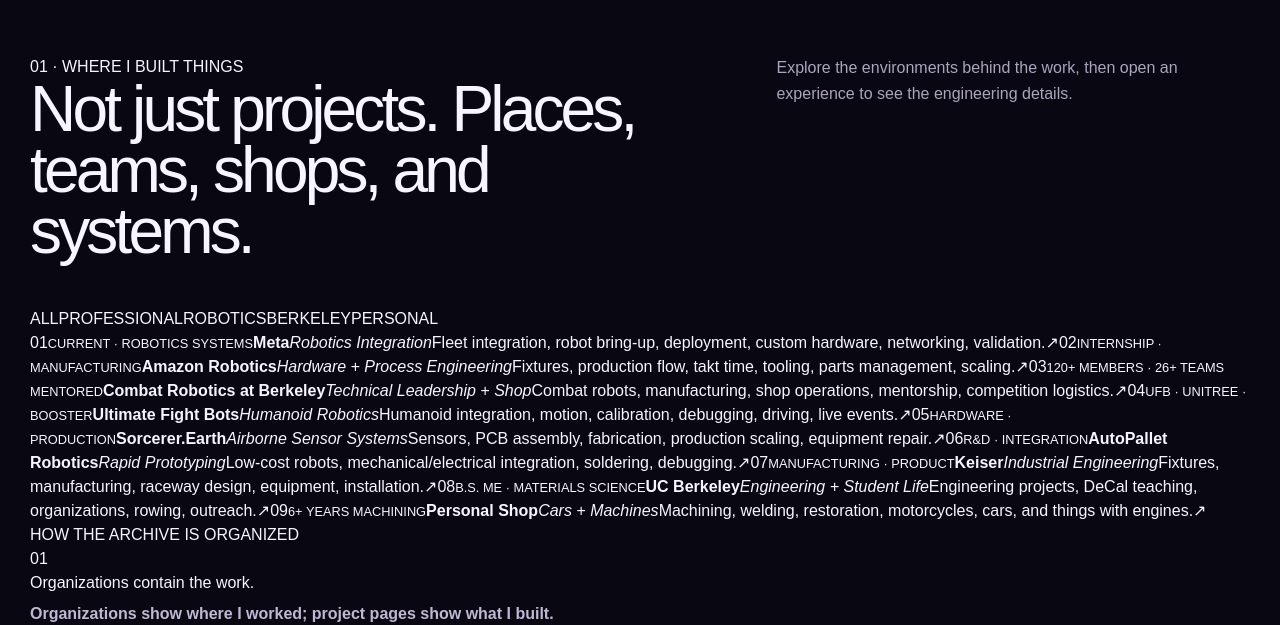
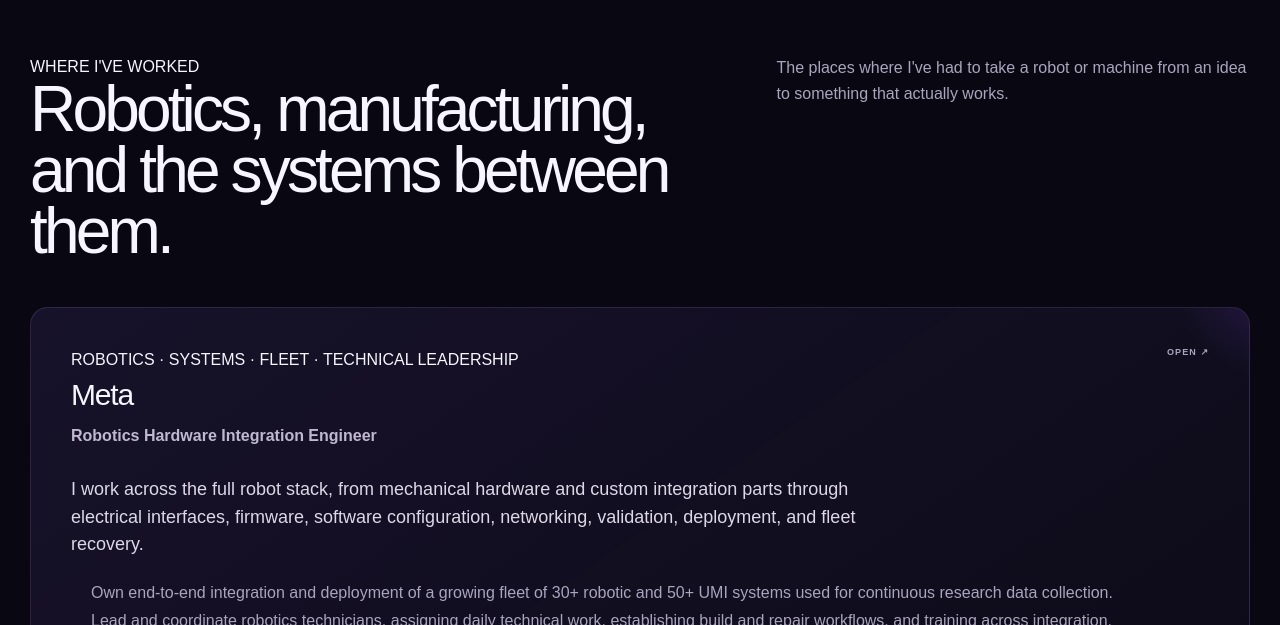
Before and after one commit to GursimarVirk/SimarWebsite, a Next.js app: page / in a window 1280 px wide. Shown: the part 2175-2800 px from the top of the page. Built offline with nearby package versions, Linux system fonts and the light colour scheme.

Commit message:
Rebuild homepage around work, selected projects, and story

```diff
--- a/app/page.tsx
+++ b/app/page.tsx
@@ -80,7 +80,7 @@ const experiences = [
     ],
   },
   {
-    title: "Keiser Wire Raceway",
+    title: "Keiser",
     role: "Mechanical Design · Manufacturing · Product Development",
     tag: "MECHANICAL · MANUFACTURING · PRODUCT",
     intro:
@@ -419,10 +419,6 @@ export default function Home() {
           <div className="photo-orbit orbit-two" />
         </div>
 
-        <div className="hero-note">
-          <span>01 / 06</span>
-          <span>BUILT, TESTED, REBUILT</span>
-        </div>
       </section>
 
       <section className="snapshot page-width" aria-label="Quick snapshot">
@@ -474,63 +470,52 @@ export default function Home() {
         </div>
       </section>
 
-      <section className="page-width section build-section" id="build">
+      <section className="page-width section" id="work">
         <div className="section-heading">
-          <div><SectionLabel>01 · WHERE I BUILT THINGS</SectionLabel><h2>Not just projects. Places, teams, shops, and systems.</h2></div>
-          <p>Explore the environments behind the work, then open an experience to see the engineering details.</p>
+          <div>
+            <SectionLabel>WHERE I&apos;VE WORKED</SectionLabel>
+            <h2>Robotics, manufacturing, and the systems between them.</h2>
+          </div>
+          <p>
+            The places where I&apos;ve had to take a robot or machine from an idea to something that
+            actually works.
+          </p>
         </div>
-        <div className="filter-row">
-          <button className="selected">ALL</button>
-          <button>PROFESSIONAL</button><button>ROBOTICS</button><button>BERKELEY</button><button>PERSONAL</button>
-        </div>
-        <div className="build-layout">
-          <div className="build-list">
-            {buildPlaces.map((item, index) => (
-              <a className="build-card" key={item.title} href={item.title === "UC Berkeley" ? "#berkeley" : item.title === "Personal Shop" ? "#about" : `/experience/${experienceSlug(item.title)}`}>
-                <span className="build-index">{String(index + 1).padStart(2, "0")}</span>
-                <span className="build-card-main"><small>{item.meta}</small><strong>{item.title}</strong><em>{item.subtitle}</em><span>{item.description}</span></span>
-                <span className="build-arrow">↗</span>
-              </a>
-            ))}
-          </div>
-          <div className="build-feature">
-            <SectionLabel>HOW THE ARCHIVE IS ORGANIZED</SectionLabel>
-            <div className="build-feature-number">01</div>
-            <h3>Organizations contain the work.</h3>
-            <p className="role">Organizations show where I worked; project pages show what I built.</p>
-            <p><strong>Keiser</strong> is the company. <strong>Wire Raceway</strong> is a project I did there. The same structure applies everywhere else: organizations contain the work, and projects contain the technical story.</p>
-            <div className="build-feature-meta"><span>PEOPLE</span><span>PLACE</span><span>PROJECT</span></div>
-          </div>
+        <div className="experience-grid">
+          {experiences.map((item) => <ExperienceCard key={item.title} item={item} />)}
         </div>
       </section>
 
-      <section className="dark-section robotics-section" id="robotics">
+      <section className="dark-section robotics-section" id="selected-work">
         <div className="page-width">
-          <SectionLabel>02 · ROBOTICS</SectionLabel>
+          <SectionLabel>SELECTED WORK</SectionLabel>
           <div className="section-heading">
-            <div><h2>The rabbit hole.</h2></div>
-            <p>Combat robots, humanoids, manipulation, embedded systems, and the machinery around them.</p>
+            <div><h2>Things I&apos;ve actually built.</h2></div>
+            <p>
+              A few projects that show the range: combat robots, humanoids, manipulation, embedded
+              hardware, manufacturing, and product development.
+            </p>
           </div>
           <div className="robotics-groups">
             <article className="robotics-group featured">
-              <span>COMBAT ROBOTICS AT BERKELEY</span><strong>120+ MEMBERS</strong>
-              <p>Technical leadership, shop operations, 1 / 3 / 12 / 15 / 30 lb programs, mentorship, manufacturing, and competition logistics.</p>
-              <a href="#projects">Explore robots ↓</a>
-            </article>
-            <article className="robotics-group" id="humanoid-project">
-              <span>ULTIMATE FIGHT BOTS</span><strong>HUMANOIDS</strong>
-              <p>Unitree and Booster integration, motion, calibration, debugging, live competitions, and driving.</p>
-              <a href="#projects">Open UFB ↓</a>
+              <span>COMBAT ROBOTICS</span><strong>30 LB</strong>
+              <p>Robot design, machining, heat treatment, wiring, troubleshooting, technical program management, and competition driving.</p>
+              <a href="#projects">See the combat builds ↓</a>
             </article>
             <article className="robotics-group">
-              <span>MANIPULATION</span><strong>GROCERYGIZMO</strong>
-              <p>6-DOF arm, vision, AR tags, RealSense, ROS 2, MoveIt2, and custom CAD.</p>
-              <a href="#projects">See project ↓</a>
+              <span>HUMANOIDS</span><strong>UFB</strong>
+              <p>Unitree and Booster integration, calibration, motion behaviors, debugging, and live event operation.</p>
+              <a href="#projects">See humanoid work ↓</a>
             </article>
             <article className="robotics-group">
-              <span>SENSING + HARDWARE</span><strong>HANDI</strong>
-              <p>15-DOF teleoperated hand with my work on the sensor component and robotic portion.</p>
-              <a href="#projects">See project ↓</a>
+              <span>MANIPULATION</span><strong>6-DOF</strong>
+              <p>GroceryGizmo: Omron TM5-700, RealSense, AR tags, ROS 2, MoveIt2, Robotiq, and custom CAD.</p>
+              <a href="#projects">See manipulation work ↓</a>
+            </article>
+            <article className="robotics-group">
+              <span>SENSING + HARDWARE</span><strong>15-DOF</strong>
+              <p>HANDI: work on the sensor component and robotic portion of a teleoperated humanoid hand.</p>
+              <a href="#projects">See hardware work ↓</a>
             </article>
           </div>
         </div>
@@ -538,23 +523,17 @@ export default function Home() {
 
       <section className="page-width section" id="projects">
         <div className="section-heading">
-          <div><SectionLabel>03 · PROJECT ARCHIVE</SectionLabel><h2>Builds I can actually point at.</h2></div>
-          <p>Projects spanning robotics, manufacturing, embedded systems, mechanical design, and product development.</p>
+          <div><SectionLabel>PROJECTS I&apos;VE BUILT</SectionLabel><h2>The deeper archive.</h2></div>
+          <p>Open a project when you want the technical details, documentation, and supporting links.</p>
         </div>
         <div className="project-grid">
           {projects.map((project) => <ProjectCard key={project.title} project={project} />)}
         </div>
       </section>
 
-      <section className="page-width section" id="experience">
-        <SectionLabel>04 · EXPERIENCE</SectionLabel>
-        <h2>Where the work became real.</h2>
-        <div className="experience-grid">{experiences.map((item) => <ExperienceCard key={item.title} item={item} />)}</div>
-      </section>
-
       <section className="dark-section" id="skills">
         <div className="page-width">
-          <SectionLabel>05 · TECHNICAL TOOLBOX</SectionLabel>
+          <SectionLabel>TECHNICAL TOOLBOX</SectionLabel>
           <h2>The stack is bigger than CAD.</h2>
           <div className="skills-grid">
             <div><h3>Robotics</h3><p>ROS2 · robot integration · controls · motion · manipulation · humanoids · sensors · system bring-up</p></div>
@@ -568,14 +547,14 @@ export default function Home() {
       </section>
 
       <section className="page-width section" id="berkeley">
-        <div className="section-heading"><div><SectionLabel>06 · BERKELEY</SectionLabel><h2>More than a degree.</h2></div><p>Engineering organizations, teaching, transportation, rowing, creative work, outreach, and the projects that happened in between.</p></div>
+        <div className="section-heading"><div><SectionLabel>BERKELEY</SectionLabel><h2>More than a degree.</h2></div><p>Engineering organizations, teaching, transportation, rowing, creative work, outreach, and the projects that happened in between.</p></div>
         <div className="berkeley-grid">
           {berkeley.map(([title, kind, description], index) => <article key={title}><span className="berkeley-index">{String(index + 1).padStart(2, "0")}</span><SectionLabel>{kind}</SectionLabel><h3>{title}</h3><p>{description}</p></article>)}
         </div>
       </section>
 
       <section className="page-width section" id="media">
-        <div className="section-heading"><div><SectionLabel>07 · MEDIA</SectionLabel><h2>Somehow, the robots made the papers.</h2></div><p>UFB event coverage, international press, photography, and conversations around the robots.</p></div>
+        <div className="section-heading"><div><SectionLabel>RECOGNITION + MEDIA</SectionLabel><h2>Somehow, the robots made the papers.</h2></div><p>UFB event coverage, international press, photography, and conversations around the robots.</p></div>
         <div className="media-wall">
           {media.map(([title, subtitle, status, number, description]) => <article key={title}><div className="media-number">{number}</div><SectionLabel>{status}</SectionLabel><h3>{title}</h3><p className="role">{subtitle}</p><p>{description}</p>{title === "jobTopia with Tony Moore" && <a href="https://podscan.fm/podcasts/jobtopia-with-tony-moore/episodes/robo-fight-club-ucb-berkeleys-glitch-and-malware-with-gursimar-virk-club-co-president-episode-297" target="_blank" rel="noreferrer">Open feature ↗</a>}</article>)}
         </div>
@@ -583,13 +562,13 @@ export default function Home() {
 
       <section className="page-width section" id="about">
         <div className="about-grid">
-          <div><SectionLabel>08 · OUTSIDE THE SHOP</SectionLabel><h2>Still building things when nobody asked.</h2></div>
+          <div><SectionLabel>OUTSIDE THE SHOP</SectionLabel><h2>Still building things when nobody asked.</h2></div>
           <div className="about-copy"><p><strong>Kawasaki Ninja 300.</strong> Cars. Machining. Rowing. Photography. Music. Machines that are probably too old to be worth fixing.</p><p>I’ve spent years around shops and mechanical systems because I like understanding how things work by taking them apart, making something, and putting it back together.</p><div className="about-facts"><span>6+ YEARS <small>MACHINING</small></span><span>NINJA 300 <small>MOTORCYCLE</small></span><span>BERKELEY <small>ME + MATERIALS</small></span></div></div>
         </div>
       </section>
 
       <section className="page-width section archive">
-        <SectionLabel>09 · LEGACY ARCHIVE</SectionLabel>
+        <SectionLabel>LEGACY ARCHIVE</SectionLabel>
         <h2>Everything from the old portfolio stays in the record.</h2>
         <p className="archive-intro">Older projects, technical experiments, coursework, and personal builds preserved from the original portfolio.</p>
         <div className="archive-list">{legacy.map(([title, description]) => <div key={title}><strong>{title}</strong><span>{description}</span></div>)}</div>
```
